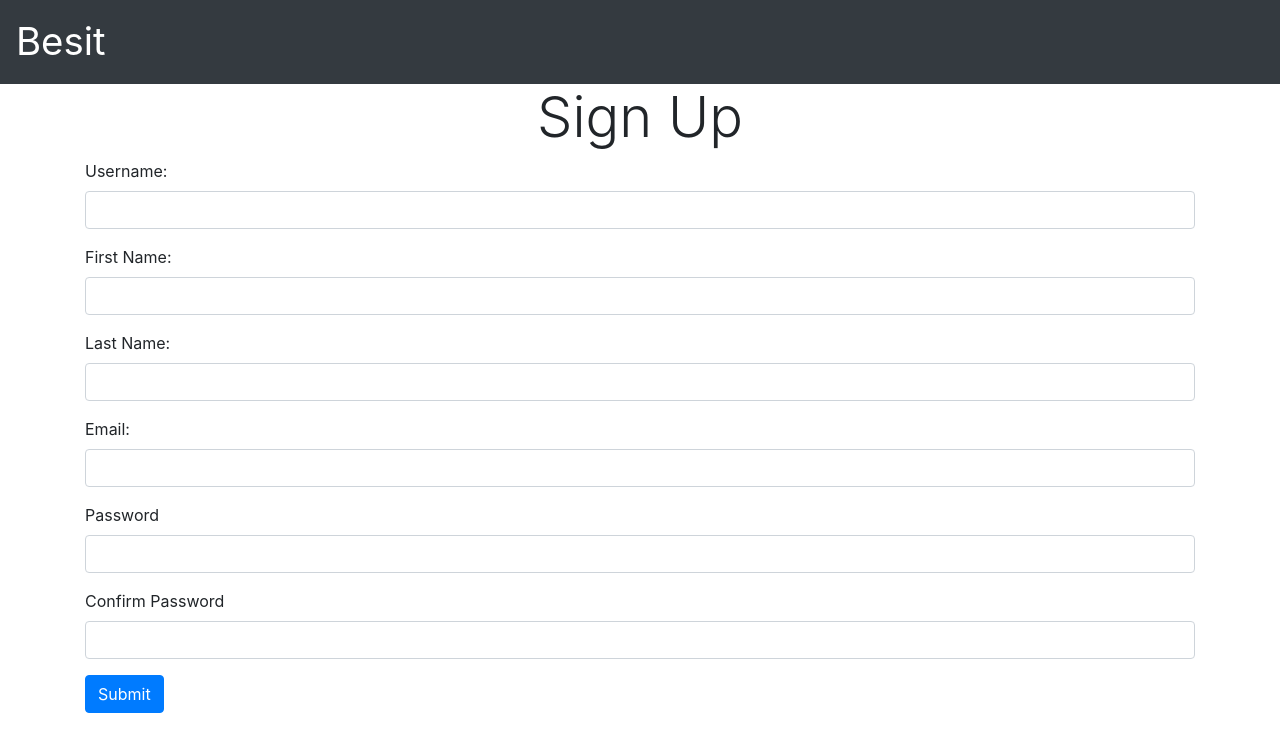
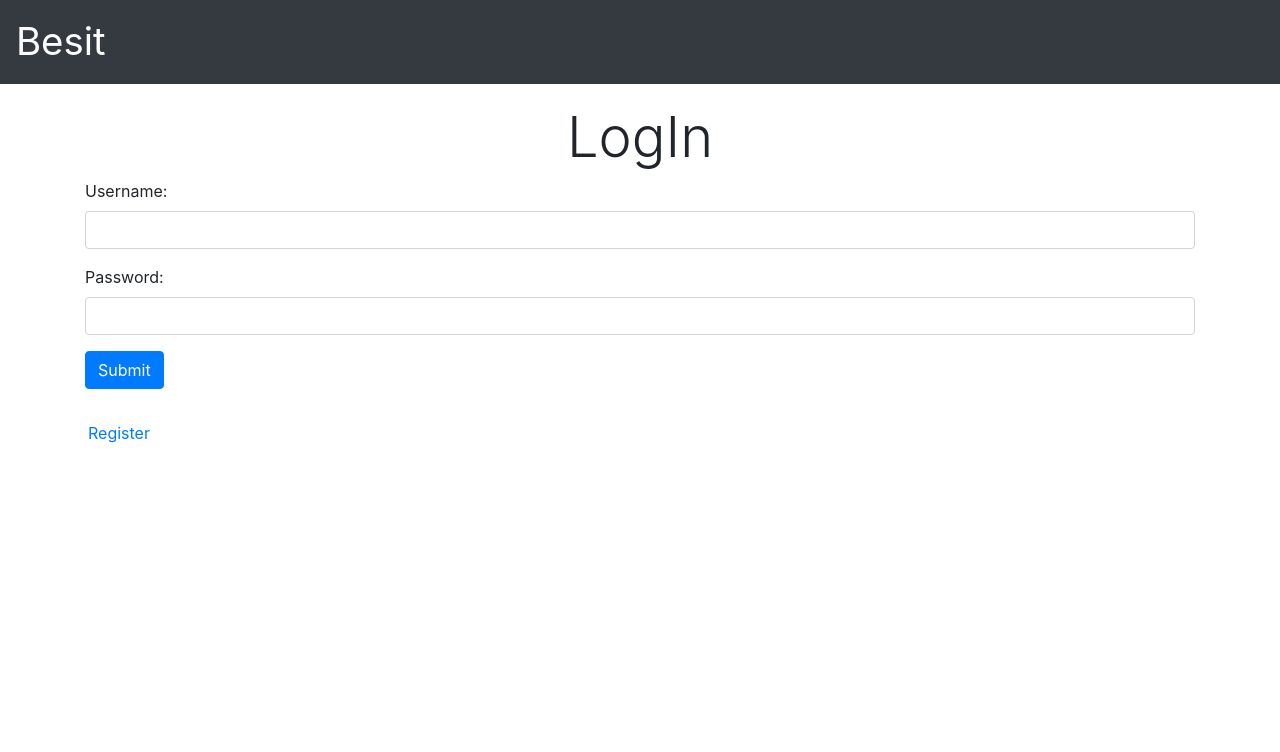
Before and after one commit to Raghu150999/BESit, a React (Create React App) app in the folder client/: page / in a window 1280 px wide. Shown: the top 752 px of the page. Built offline with nearby package versions, Linux system fonts and the light colour scheme.

Commit message:
Added login and signup

```diff
--- a/client/src/App.js
+++ b/client/src/App.js
@@ -2,6 +2,7 @@ import React, { Component } from 'react';
 import {BrowserRouter, Route, Switch} from 'react-router-dom';
 import SignUp from './components/SignUp';
 import NavBar from './components/NavBar';
+import LogIn from './components/LogIn';
 
 class App extends Component {
   render() {
@@ -10,7 +11,8 @@ class App extends Component {
         <NavBar />
         <BrowserRouter>
           <Switch>
-            <Route exact path="/" component={SignUp} />
+            <Route exact path="/" component={LogIn} />
+            <Route path="/signup" component={SignUp} />
             {/* <Route path="/public" component= {Public} /> */}
           </Switch>
         </BrowserRouter>
--- a/client/src/components/LogIn.js
+++ b/client/src/components/LogIn.js
@@ -1 +1,78 @@
-import React from 'react';
+import React, { Component } from 'react';
+import axios from 'axios';
+
+class LogIn extends Component {
+    state = {
+        errormsg: '',
+        error: false
+    }
+    handleSubmit = (e) => {
+        e.preventDefault();
+        axios.post('http://localhost:8000/api/login', {
+            username: e.target[0].value,
+            password: e.target[1].value
+        })
+        .then(res => {
+            let user = res.data.user;
+            if(res.data.success)
+                this.props.history.push('/profile/' + user._id, {
+                    user
+                });
+            else {
+                this.setState({
+                    errormsg: res.data.msg,
+                    error: true
+                });
+            }
+        });
+    }
+
+    handleRegister = (e) => {
+        e.preventDefault();
+        this.props.history.push('/signup');
+    }
+    render() {
+        console.log(this.props);
+        let msgBlock = this.props.location.state && this.props.location.state.success ? (
+            <div className="alert alert-success">
+                <strong>Success: </strong> {this.props.location.state.msg}
+            </div>
+        ) : (
+            ''
+        );
+        if(this.props.location.state)
+            this.props.location.state.success = false;
+        let errBlock = this.state.error ? (
+            <div className="alert alert-danger">
+                <strong>Error: </strong> {this.state.errormsg}
+            </div>
+        ) : ('');
+        return (
+            <div className="container loginform">
+                {msgBlock}
+                {errBlock}
+                <form onSubmit={this.handleSubmit}>
+                    <div className="text-center container">
+                        <h1 className="display-4">
+                            LogIn
+                        </h1>
+                    </div>
+                    <div className="form-group">
+                        <label htmlFor="">Username:</label>
+                        <input type="text" name="username" className="form-control"/>
+                    </div>
+                    <div className="form-group">
+                        <label htmlFor="">Password:</label>
+                        <input type="password" className="form-control" name="password"/>
+                    </div>
+                    <button className="btn btn-primary">Submit</button>
+                </form>
+                <div className="container register">
+                    <buttton className="btn btn-link" onClick={this.handleRegister}>Register</buttton>
+                </div>
+            </div>
+        )
+    }
+}
+
+export default LogIn;
--- a/client/src/components/SignUp.js
+++ b/client/src/components/SignUp.js
@@ -2,29 +2,24 @@ import React, { Component } from 'react'
 import axios from 'axios'
 
 class SignUp extends Component {
-    constructor(props){
-        super(props);
-        this.state = {
-            errors: []
-        }
+    state = {
+        error: []
     }
     handleSubmit = (e) => {
         e.preventDefault();
-        var form = document.querySelector('.signupform');
-        var data = new FormData(form);
-        console.log(data);
-        axios.post('http://localhost:8000/api/verifyUser', {
+        let user = {
             username: e.target[0].value,
             fname: e.target[1].value,
             lname: e.target[2].value,
             email: e.target[3].value,
             password: e.target[4].value,
             rpassword: e.target[5].value
-        })
+        };
+        axios.post('http://localhost:8000/api/verifyuser', user)
         .then(res => res.data)
         .then(json => {
             if(json.success){
-
+                this.props.history.push('/', {success: true, msg: 'Registered Successfully!'});
             }else{
                 let errs = json.errors.map((error) => {
                     return error.msg;
--- a/client/src/index.css
+++ b/client/src/index.css
@@ -16,3 +16,17 @@ code {
 .logo {
   font-size: 3vw;
 }
+
+.signupform {
+  margin-top: 20px;
+  margin-bottom: 100px;
+}
+
+.loginform {
+  margin-top: 20px;
+}
+
+.register {
+  margin-top: 25px;
+  margin-left: -25px;
+}
```
Also changed, not shown: 2 other files (tests, documents, lock files or other folders).
